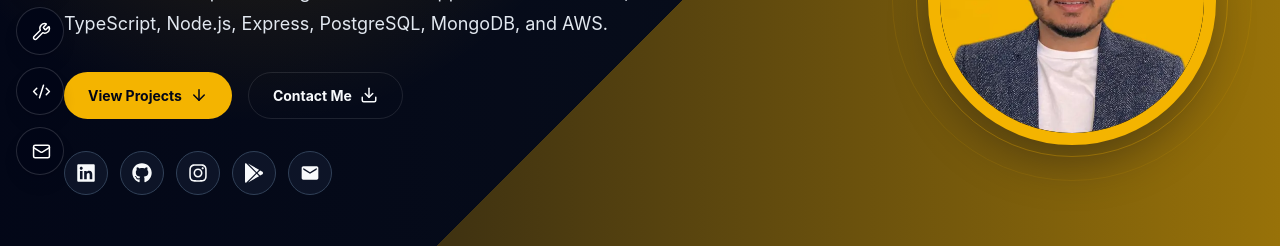
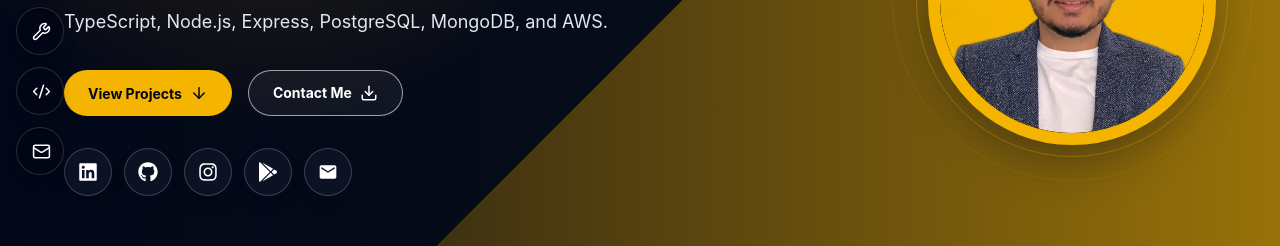
Before and after one commit to Gilpix/kuldeep-portfolio-v2, a React (Vite) app: page / in a window 1280 px wide. Shown: the part 399-645 px from the top of the page. Built offline with nearby package versions, Linux system fonts and the light colour scheme; no server answers.

Commit message:
fix: polish hero buttons and social links for theme consistency

```diff
--- a/src/components/ui/SocialLink.tsx
+++ b/src/components/ui/SocialLink.tsx
@@ -1,7 +1,7 @@
 /**
  * SocialLink.tsx
- * Reusable social profile link. Brand icons come from react-icons
- * because it supports GitHub, LinkedIn, Instagram, and Google Play clearly.
+ * Reusable social profile link for the Hero section.
+ * Hero icons intentionally remain identical in both light and dark mode.
  */
 
 import {
@@ -19,7 +19,6 @@ interface SocialLinkProps {
   social: SocialLinkType;
 }
 
-// Maps each platform from profile data to its matching brand icon.
 const iconMap: Record<SocialLinkType["platform"], IconType> = {
   linkedin: FaLinkedin,
   github: FaGithub,
@@ -37,9 +36,12 @@ function SocialLink({ social }: SocialLinkProps) {
       target={social.platform === "email" ? undefined : "_blank"}
       rel={social.platform === "email" ? undefined : "noreferrer"}
       aria-label={social.label}
-      className="inline-flex size-11 items-center justify-center rounded-full border border-slate-700 bg-slate-900/80 text-slate-300 transition hover:border-amber-400 hover:text-amber-400"
+      className="group inline-flex size-12 items-center justify-center rounded-full border border-white/20 bg-[#0f172a]/70 !text-white shadow-lg shadow-black/20 backdrop-blur-md transition-all duration-300 hover:-translate-y-1 hover:border-[var(--color-primary)] hover:bg-[#0f172a]/90 hover:text-[var(--color-primary)] hover:shadow-[0_0_26px_rgba(244,180,0,0.28)] active:scale-95"
     >
-      <Icon size={20} />
+      <Icon
+        size={20}
+        className="transition-transform duration-300 group-hover:scale-110"
+      />
     </a>
   );
 }
--- a/src/sections/Hero.tsx
+++ b/src/sections/Hero.tsx
@@ -36,8 +36,10 @@ function useTypewriter(words: string[]) {
     const isWordDeleted = letterCount === 0;
 
     const typingSpeed = isDeleting ? 45 : 85;
-    const pauseBeforeDeleting = isWordComplete && !isDeleting ? 1200 : typingSpeed;
-    const pauseBeforeNextWord = isWordDeleted && isDeleting ? 350 : pauseBeforeDeleting;
+    const pauseBeforeDeleting =
+      isWordComplete && !isDeleting ? 1200 : typingSpeed;
+    const pauseBeforeNextWord =
+      isWordDeleted && isDeleting ? 350 : pauseBeforeDeleting;
 
     const timer = window.setTimeout(() => {
       if (isWordComplete && !isDeleting) {
@@ -52,7 +54,7 @@ function useTypewriter(words: string[]) {
       }
 
       setLetterCount((currentCount) =>
-        isDeleting ? currentCount - 1 : currentCount + 1
+        isDeleting ? currentCount - 1 : currentCount + 1,
       );
     }, pauseBeforeNextWord);
 
@@ -96,12 +98,12 @@ function Hero() {
           <motion.h2
             variants={fadeUp}
             className="mt-5 min-h-[3.5rem] text-3xl font-black leading-tight tracking-[-0.03em] bg-gradient-to-r from-white via-white to-slate-300 bg-clip-text text-transparent sm:text-4xl lg:text-5xl"
-            >
+          >
             <span>{typedRole}</span>
             <span className="ml-1 inline-block animate-pulse font-normal text-[var(--color-primary)]">
-                |
+              |
             </span>
-            </motion.h2>
+          </motion.h2>
 
           <motion.p
             variants={fadeUp}
@@ -115,7 +117,10 @@ function Hero() {
               View Projects <ArrowDown size={18} />
             </a>
 
-            <a href="#contact" className="secondary-button">
+            <a
+              href="#contact"
+              className="inline-flex items-center gap-2 rounded-full border border-white/60 bg-white/5 px-6 py-3 text-sm font-bold !text-white transition hover:-translate-y-0.5 hover:border-[var(--color-primary)] hover:text-[var(--color-primary)]"
+            >
               Contact Me <Download size={18} />
             </a>
           </motion.div>
```
